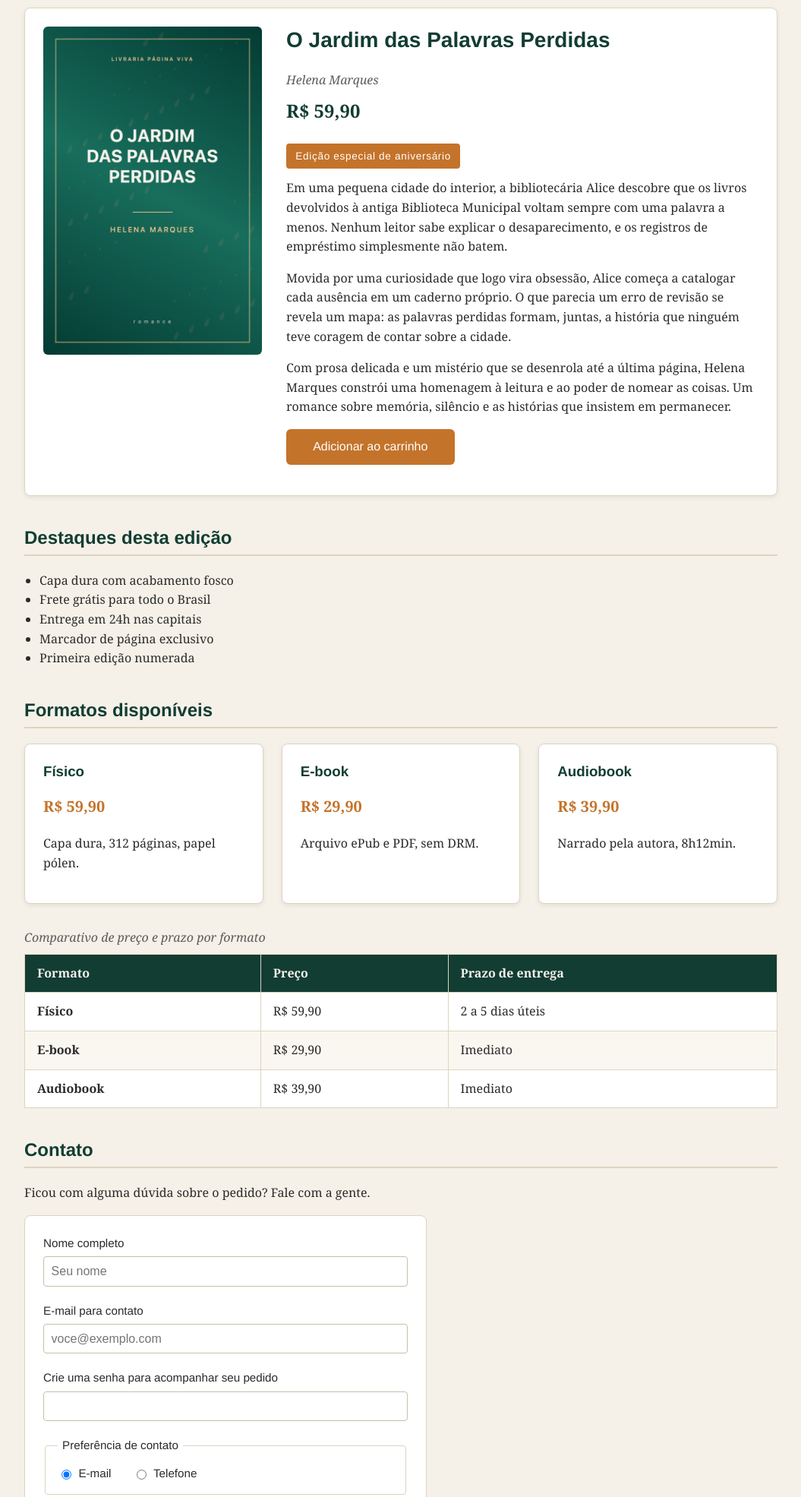
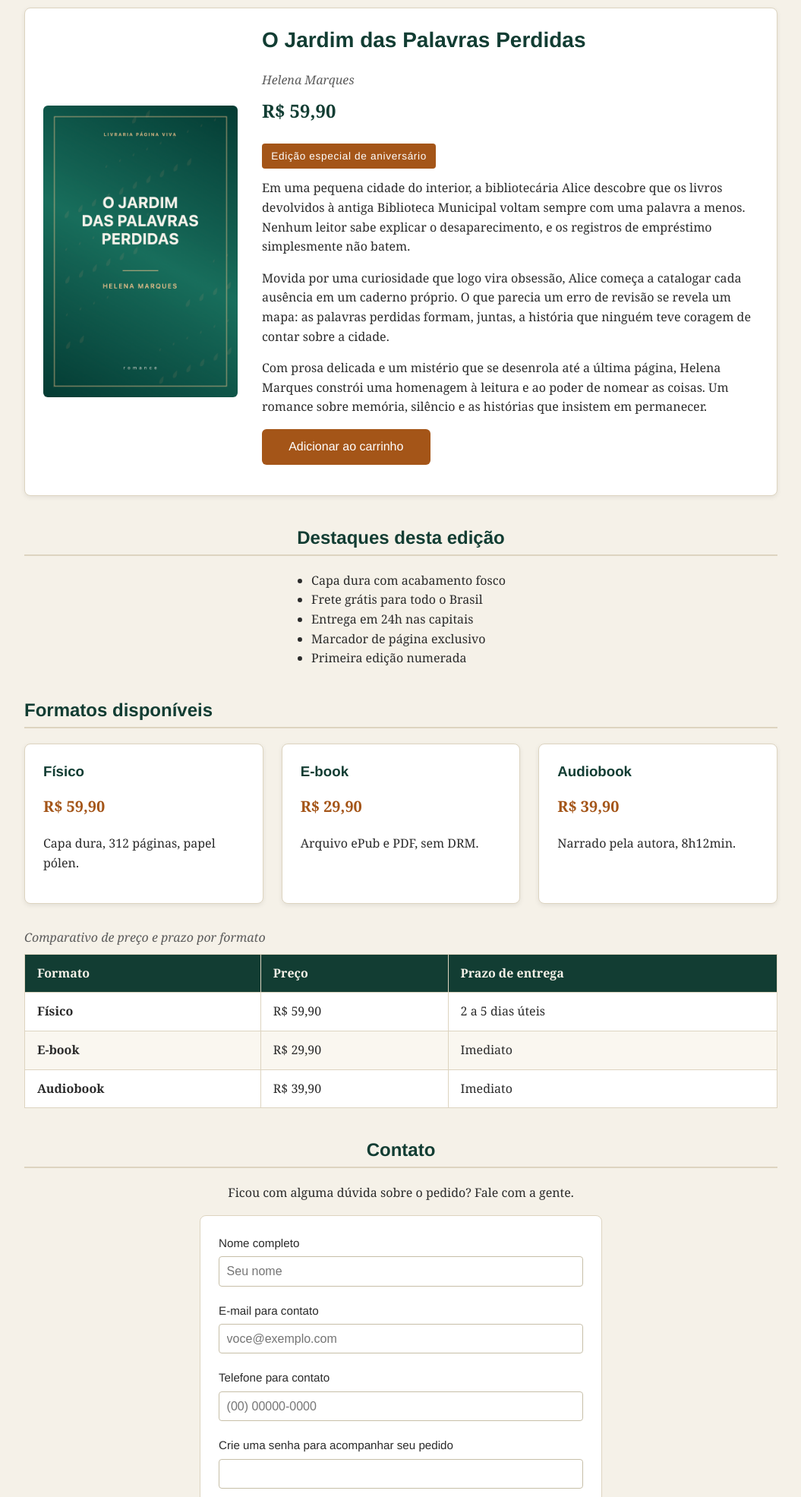
Before and after one commit to Tiago-Monteirox/library-catalog, a plain HTML site: page index.html in a window 1280 px wide. Shown: the part 100-2071 px from the top of the page at 76% size, without its empty margins (112-1167 px from the left). Drawn offline with Linux system fonts and the light colour scheme.

Commit message:
Css Adustments

```diff
--- a/css/estilo.css
+++ b/css/estilo.css
@@ -112,7 +112,7 @@ h3 {
     display: inline-block;
     min-width: 1.5em;
     padding: 0.1em 0.5em;
-    background-color: #c4732a;
+    background-color: #a45518;
     border-radius: 1rem;
     text-align: center;
     font-weight: bold;
@@ -124,7 +124,7 @@ h3 {
    O elemento <p class="selo" id="selo-destaque"> recebe DUAS regras de
    background-color ao mesmo tempo: uma por id e outra por classe.
 
-   Resultado observado no navegador: prevalece o LARANJA (#c4732a), definido
+   Resultado observado no navegador: prevalece o LARANJA (#a45518), definido
    por #selo-destaque.
 
    Por quê? Porque o navegador só olha a ordem do arquivo quando as regras têm
@@ -140,7 +140,7 @@ h3 {
    específico. Só outro !important de especificidade maior reverteria isso.
    ========================================================================= */
 #selo-destaque {
-    background-color: #c4732a;   /* laranja — VENCE (especificidade 1,0,0) */
+    background-color: #a45518;   /* laranja — VENCE (especificidade 1,0,0) */
     color: #ffffff;
 }
 
@@ -176,16 +176,22 @@ main {
 
 .cartao-livro {
     display: grid;
-    grid-template-columns: 18rem 1fr;
-    gap: 2rem;
-    align-items: start;
+    grid-template-columns: minmax(13rem, 16rem) minmax(0, 1fr);
+    gap: clamp(1.25rem, 3vw, 2rem);
+    /* Centraliza a capa na altura criada pelo bloco de texto, evitando o
+       grande vazio visual que ficava somente abaixo da imagem. */
+    align-items: center;
     margin-bottom: 2.5rem;
 }
 
 .capa {
-    /* Imagem nunca estoura a coluna em que está. */
+    /* Mantém a proporção 2:3 da capa e evita que ela domine o cartão. */
     width: 100%;
+    max-width: 16rem;
     height: auto;
+    aspect-ratio: 2 / 3;
+    object-fit: cover;
+    justify-self: center;
     border-radius: 0.375rem;
 }
 
@@ -213,7 +219,7 @@ main {
    ------------------------------------------------------------------------- */
 #btn-adicionar {
     display: inline-block;
-    background-color: #c4732a;
+    background-color: #a45518;
     color: #ffffff;
     border: none;
     border-radius: 0.375rem;
@@ -227,7 +233,7 @@ main {
 
 /* ETAPA 2 — :hover também no botão, reaproveitado pela Etapa 3. */
 #btn-adicionar:hover {
-    background-color: #8f4f16;
+    background-color: #7c3d10;
     transform: translateY(-2px);
 }
 
@@ -256,6 +262,17 @@ main {
     color: #123d33;
     border-bottom: 2px solid #ddd4c0;
     padding-bottom: 0.3em;
+}
+
+/* Centraliza o bloco de destaques, preservando a leitura da lista à esquerda. */
+.bloco-destaques {
+    text-align: center;
+}
+
+.bloco-destaques .destaques {
+    display: inline-block;
+    text-align: left;
+    margin: 0 auto;
 }
 
 .destaques {
@@ -287,7 +304,7 @@ main {
 .preco-formato {
     font-size: 1.25rem;
     font-weight: bold;
-    color: #c4732a;
+    color: #a45518;
 }
 
 /* -------------------------------------------------------------------------
@@ -333,6 +350,17 @@ main {
     max-width: 30rem;
 }
 
+/* O conteúdo do contato fica centralizado, mas os campos continuam alinhados
+   à esquerda para facilitar a leitura e o preenchimento do formulário. */
+#contato {
+    text-align: center;
+}
+
+#contato .formulario {
+    margin-inline: auto;
+    text-align: left;
+}
+
 .campo {
     display: block;
     margin-bottom: 1.25rem;
@@ -347,6 +375,7 @@ main {
 
 .campo input[type="text"],
 .campo input[type="email"],
+.campo input[type="tel"],
 .campo input[type="password"] {
     width: 100%;
     padding: 0.6em;
@@ -425,14 +454,14 @@ main {
 /* =========================================================================
    ETAPA 4 — RESPONSIVIDADE
    =========================================================================
-   Ponto de quebra em 600px. Abaixo dessa largura:
+   Ponto de quebra em 42rem (672px). Abaixo dessa largura:
    - o cartão do livro passa de duas colunas para UMA, empilhando capa e
      dados verticalmente em vez de lado a lado;
    - o menu do cabeçalho deixa de ser uma linha e passa a exibir um item por
      linha;
    - a grade de formatos vira coluna única.
    ========================================================================= */
-@media (max-width: 600px) {
+@media (max-width: 42rem) {
 
     #cabecalho {
         flex-direction: column;
@@ -449,6 +478,7 @@ main {
 
     .link-menu {
         display: block;
+        padding: 0.625em 0.75em;
     }
 
     /* Cartão do livro empilhado. */
@@ -458,7 +488,7 @@ main {
     }
 
     .capa {
-        max-width: 14rem;
+        max-width: 15rem;
         margin: 0 auto;
     }
 
@@ -474,3 +504,18 @@ main {
         width: 94%;
     }
 }
+
+/* Em celulares muito estreitos, a tabela mantém 100% da largura sem criar
+   rolagem horizontal. */
+@media (max-width: 24rem) {
+    .tabela-formatos {
+        table-layout: fixed;
+        font-size: 0.9rem;
+    }
+
+    .tabela-formatos th,
+    .tabela-formatos td {
+        padding: 0.65em 0.45em;
+        overflow-wrap: anywhere;
+    }
+}
--- a/index.html
+++ b/index.html
@@ -72,7 +72,7 @@
             </div>
         </article>
 
-        <section class="bloco">
+        <section class="bloco bloco-destaques">
             <h2>Destaques desta edição</h2>
             <!-- Lista NÃO ordenada: a ordem dos destaques não altera o sentido do
                  conteúdo, são apenas vantagens equivalentes entre si. -->
@@ -159,6 +159,16 @@
                 </p>
 
                 <p class="campo">
+                    <label for="telefone">Telefone para contato</label>
+                    <input
+                        type="tel"
+                        id="telefone"
+                        name="telefone"
+                        placeholder="(00) 00000-0000"
+                        autocomplete="tel">
+                </p>
+
+                <p class="campo">
                     <label for="senha">Crie uma senha para acompanhar seu pedido</label>
                     <input type="password" id="senha" name="senha">
                 </p>
@@ -241,7 +251,7 @@ BOAS PRÁTICAS APLICADAS
 =========================================================================
 - Todas as tags estão corretamente aninhadas e fechadas.
 - Nenhum id se repete na página (cabecalho, contador, catalogo, btn-adicionar,
-  carrinho, selo-destaque, contato, nome, email, senha, pref-email,
+  carrinho, selo-destaque, contato, nome, email, telefone, senha, pref-email,
   pref-telefone, novidades, rodape).
 - A indentação de 4 espaços cresce junto com a hierarquia dos elementos.
 - Toda imagem tem alt descritivo e todo input tem <label> associado por for/id.
```
Also changed, not shown: 1 other file.
